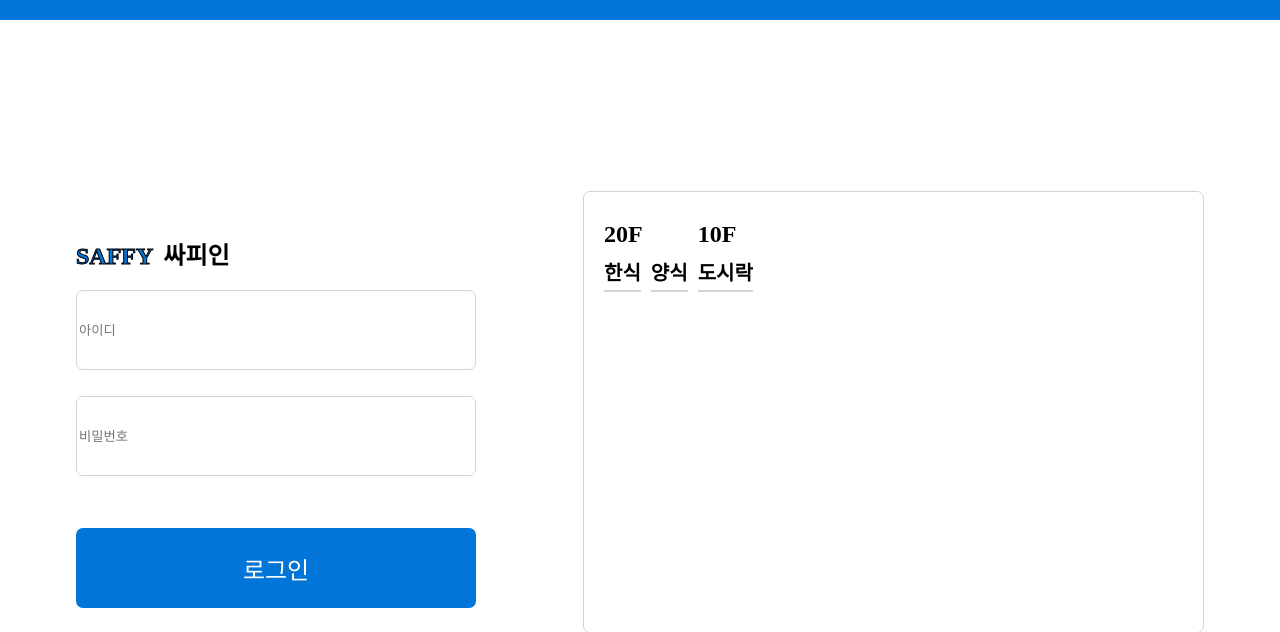
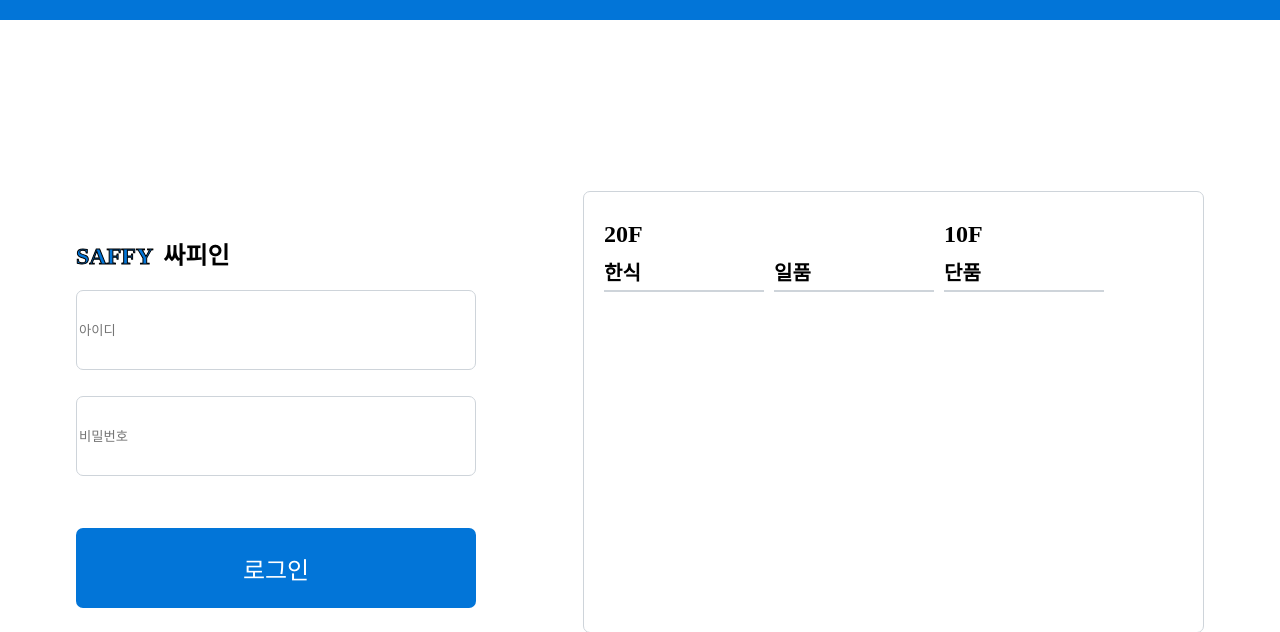
Before and after one commit to Fork-PR/web_iron-stone, a Django app: page /bobapps/ in a window 1280 px wide. Shown: the top 632 px of the page. Run offline with Django 4.2, Linux system fonts and the light colour scheme; data that the repository does not hold is empty.

Commit message:
Fix: 시작페이지 접속시 메뉴정보를 DB에서 받아오도록 수정

```diff
--- a/bobapps/static/bobapps/css/index.css
+++ b/bobapps/static/bobapps/css/index.css
@@ -120,6 +120,7 @@
 
 .menu-type {
   box-sizing: border-box;
+  width: 170px;
   height: 100%;
   font-size: 14px;
   font-weight: 700px;
--- a/bobapps/templates/index.html
+++ b/bobapps/templates/index.html
@@ -65,12 +65,12 @@
                 <!-- 메뉴 타입 -->
                 <div class="menu-type">
                   <p class="floor-subText">한식</p>
-                  <ul id="L1" class="menu-list"></ul>
+                  <ul id="한식" class="menu-list"></ul>
                 </div>
                 <!-- 메뉴 타입 -->
                 <div class="menu-type">
-                  <p class="floor-subText">양식</p>
-                  <ul id="L2" class="menu-list"></ul>
+                  <p class="floor-subText">일품</p>
+                  <ul id="일품" class="menu-list"></ul>
                 </div>
               </div>
             </div>
@@ -81,8 +81,8 @@
               <div class="wrap">
                 <!-- 메뉴 타입 -->
                 <div class="menu-type">
-                  <p class="floor-subText">도시락</p>
-                  <ul id="L3" class="menu-list"></ul>
+                  <p class="floor-subText">단품</p>
+                  <ul id="단품" class="menu-list"></ul>
                 </div>
               </div>
             </div>
--- a/bobapps/templates/menu_form.html
+++ b/bobapps/templates/menu_form.html
@@ -30,7 +30,7 @@
           <!-- 메뉴 타입 선택 -->
           <div class="input-wrap">
             <label class="input-title" for="menu_type">메뉴 타입</label>
-            <select id="menu_type" name="menu_type">
+            <select id="menu_type" name="menu_course_type">
               <option value="한식">한식</option>
               <option value="일품">일품</option>
               <option value="단품">단품</option>
```
Also changed, not shown: bobapps/static/bobapps/js/index.js (+30 -15 lines).
